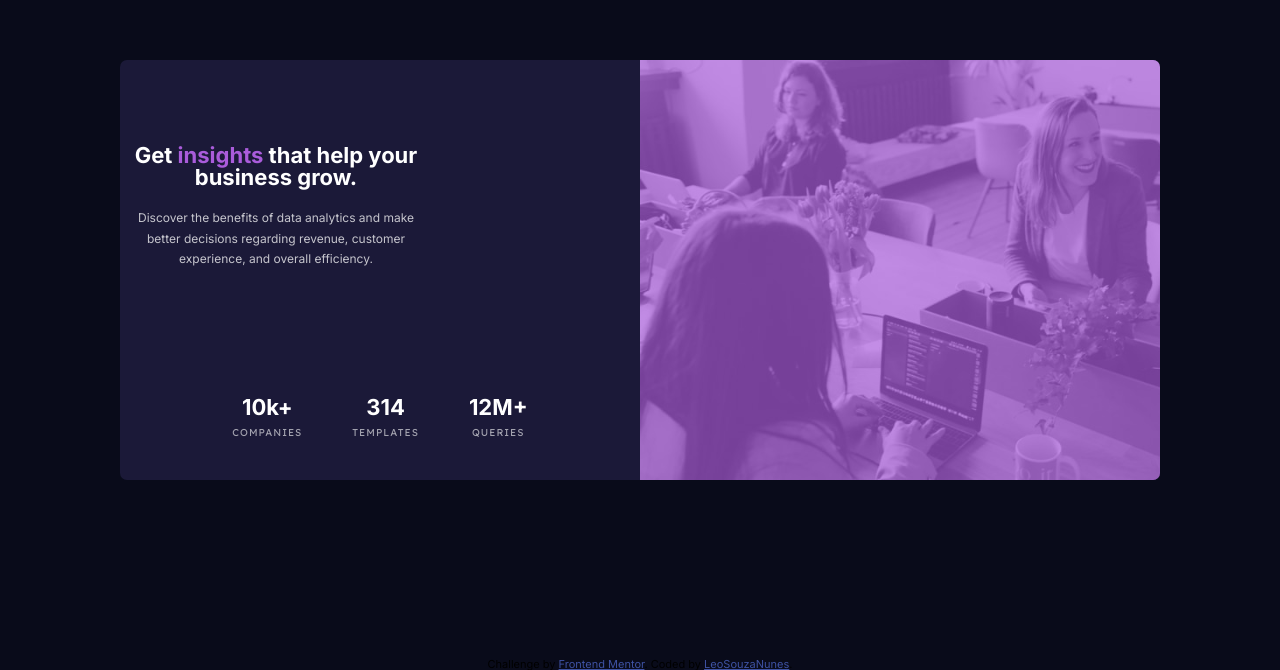
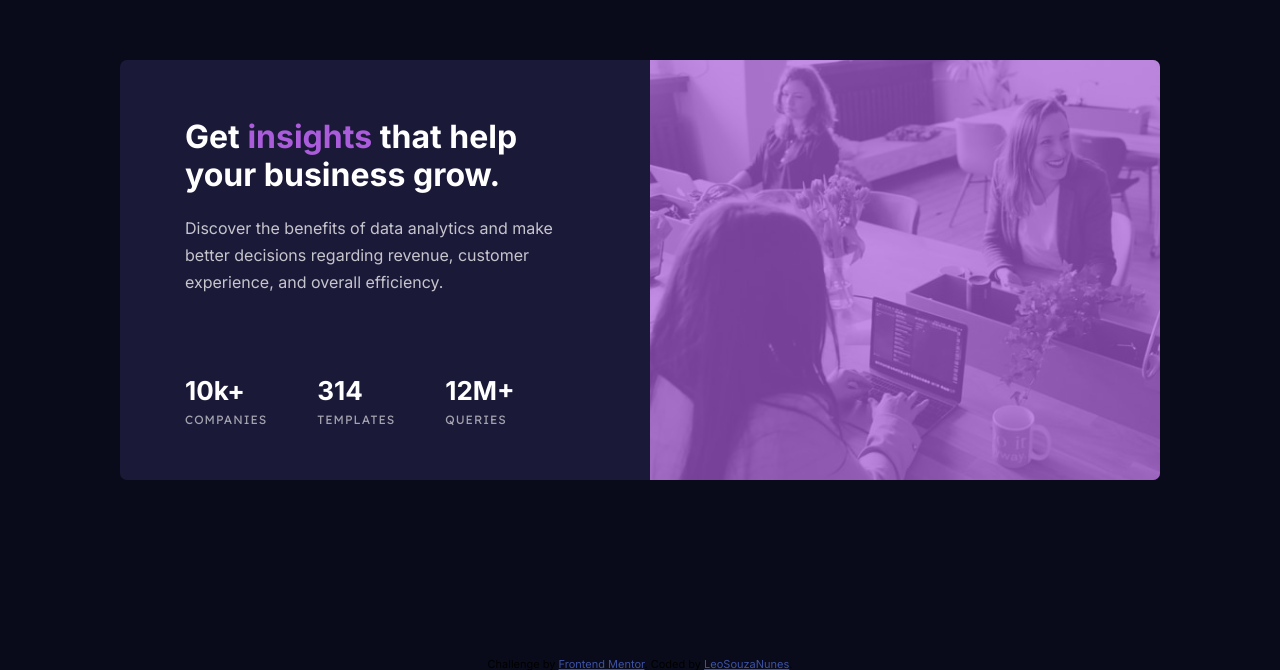
Before and after one commit to LeoSouzaNunes/stats-preview-card-component-main, a plain HTML site: page index.html in a window 1280 px wide. Shown: the part 130-800 px from the top of the page. Drawn offline with Linux system fonts and the light colour scheme.

Commit message:
Desktop Version applying Grid for the first time is done

```diff
--- a/assets/styles.css
+++ b/assets/styles.css
@@ -12,7 +12,7 @@ body{
 
 .card{
     display: grid;
-    grid-template-columns: 50% 50%;
+    grid-template-columns: 51% 49%;
     grid-template-rows: 70%;
 
     overflow: hidden;
@@ -39,7 +39,7 @@ body{
     width: 100%;
     height: 100%;
 
-    background-image: url(images/image-header-mobile.jpg);
+    background-image: url(images/image-header-desktop.jpg);
     opacity: 0.3;
     background-repeat: no-repeat;
     background-size: cover;
@@ -50,29 +50,32 @@ body{
     display: flex;
     flex-direction: column;
     justify-content: center;
-    align-items: center;
+
+    padding-left: 65px;
 
     gap: 20px;
-    width: 60%;
+    width: 100%;
     height: 100%;
 }
 
 .section h1{
+    width: 350px;
+
     font-weight: 700;
-    font-size: 22px;
-    text-align: center;
+    line-height: 1.2;
+    font-size: 32px;
     color: hsl(0, 0%, 100%);
 }
 .section em {
     color: hsl(277, 64%, 61%);
 }
 .section p{
-    width: 95%;
+    width: 380px;
 
     font-weight: 400;
     line-height: 1.7;
-    font-size: 12px;
-    text-align: center;
+    font-size: 16px;
+
     color: hsla(0, 0%, 100%, 0.75);
 }
 
@@ -80,15 +83,16 @@ body{
     display: flex;
     flex-direction: row;
     align-items: center;
-    justify-content: center;
+
+    padding-left: 65px;
+    padding-bottom: 30px;
 
     gap: 50px;
 }
 
 .data h1{
     font-weight: 700;
-    font-size: 22px;
-    text-align: center;
+    font-size: 26px;
     color: hsl(0, 0%, 100%);
 }
 
@@ -99,8 +103,7 @@ body{
 
     font-weight: 400;
     letter-spacing: 1px;
-    font-size: 10px;
-    text-align: center;
+    font-size: 12px;
 
     color: hsla(0, 0%, 100%, 0.6);
 }
```
